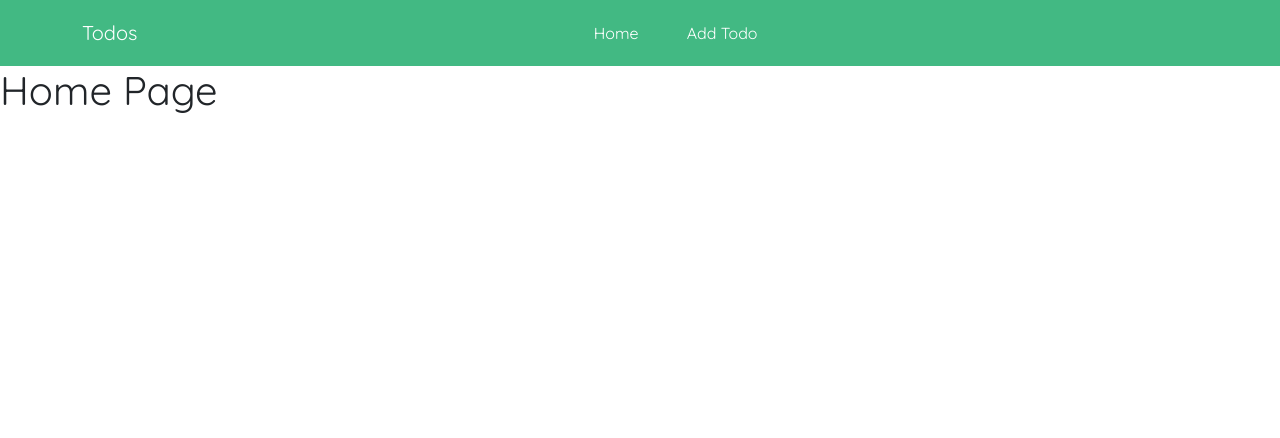
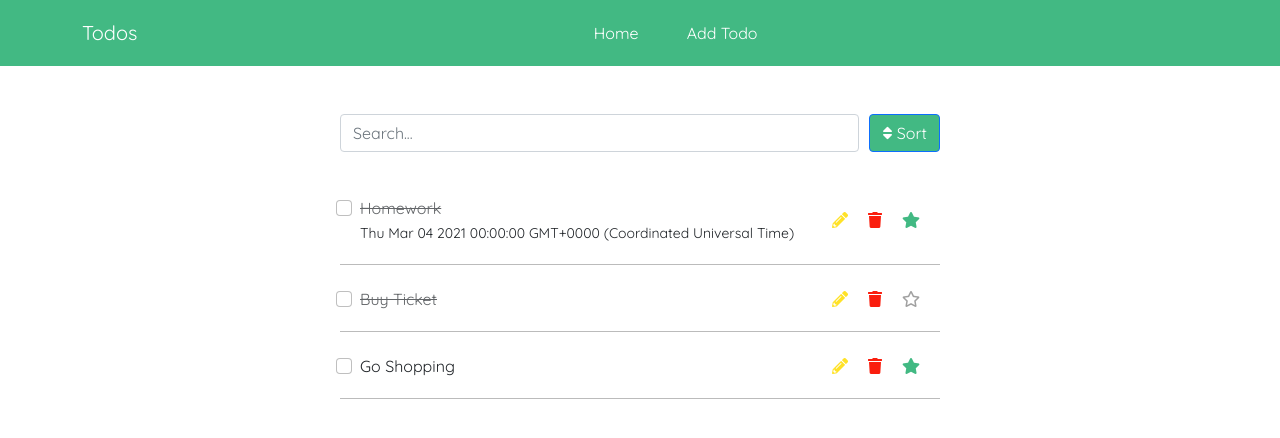
Before and after one commit to NightCoderMMCoder/Vue3TodoApp, a Vue app: page / in a window 1280 px wide. Shown: the top 438 px of the page. Built offline with nearby package versions, Linux system fonts and the light colour scheme.

Commit message:
3-TodosList

```diff
--- a/src/App.vue
+++ b/src/App.vue
@@ -1,6 +1,8 @@
 <template>
   <Navbar />
-  <router-view />
+  <main class="my-5">
+    <router-view />
+  </main>
 </template>
 
 <script>
@@ -9,3 +11,11 @@ export default {
   components: { Navbar },
 };
 </script>
+
+<style>
+main {
+  width: 100%;
+  max-width: 600px;
+  margin: 0 auto;
+}
+</style>
--- /dev/null
+++ b/src/components/Todos/SearchBox.vue
@@ -0,0 +1,64 @@
+<template>
+  <div class="search mb-4">
+    <input type="text" class="form-control" placeholder="Search..." />
+    <div class="dropdown">
+      <button
+        class="btn btn-primary dropdown-toggle"
+        type="button"
+        id="sort"
+        data-bs-toggle="dropdown"
+        aria-expanded="false"
+      >
+        <i class="fas fa-sort"></i> Sort
+      </button>
+      <ul class="dropdown-menu" aria-labelledby="sort">
+        <li>
+          <a class="dropdown-item" href="#">
+            <i class="fas fa-globe"></i> All
+          </a>
+        </li>
+        <li>
+          <a class="dropdown-item" href="#">
+            <i class="fas fa-sort-alpha-down"></i> Alphabetically
+          </a>
+        </li>
+        <li>
+          <a class="dropdown-item" href="#">
+            <i class="fas fa-star"></i> Importance
+          </a>
+        </li>
+        <li>
+          <a class="dropdown-item" href="#">
+            <i class="fas fa-calendar"></i> Due Date
+          </a>
+        </li>
+        <li>
+          <a class="dropdown-item" href="#">
+            <i class="fas fa-check"></i> Completed
+          </a>
+        </li>
+      </ul>
+    </div>
+  </div>
+</template>
+
+<script>
+export default {};
+</script>
+
+<style scoped>
+.dropdown-toggle::after {
+  display: none;
+}
+.search {
+  display: flex;
+}
+.search input {
+  margin-right: 10px;
+}
+.fas:not(button .fas),
+.far {
+  color: var(--primary);
+  margin-right: 10px;
+}
+</style>
--- /dev/null
+++ b/src/components/Todos/TodosList.vue
@@ -0,0 +1,90 @@
+<template>
+  <div class="todos-list">
+    <div class="form-check" v-for="todo in todos" :key="todo.id">
+      <input class="form-check-input" type="checkbox" value="" id="" />
+      <label class="form-check-label" for="">
+        <p class="mb-0">
+          <span :class="{ completed: todo.completed }">{{ todo.task }}</span>
+          <br />
+          <small>{{ todo.dueDate }}</small>
+        </p>
+        <span>
+          <i class="fas fa-pencil-alt"></i>
+          <i class="fas fa-trash"></i>
+          <i class="far fa-star" :class="{ important: todo.important }"></i>
+        </span>
+      </label>
+    </div>
+  </div>
+</template>
+
+<script>
+import { ref } from "vue";
+export default {
+  setup() {
+    const todos = ref([
+      {
+        id: 1,
+        task: "Homework",
+        completed: true,
+        important: true,
+        dueDate: new Date(2021, 2, 4),
+      },
+      {
+        id: 2,
+        task: "Buy Ticket",
+        completed: true,
+      },
+      {
+        id: 3,
+        task: "Go Shopping",
+        important: true,
+      },
+    ]);
+    return { todos };
+  },
+};
+</script>
+
+<style scoped>
+.form-check {
+  border-bottom: 1px solid #bbbbbb;
+  padding: 20px;
+}
+.form-check-label {
+  display: flex;
+  justify-content: space-between;
+  align-items: center;
+}
+.completed {
+  transition: 0.3s linear;
+  text-decoration: line-through;
+  opacity: 0.7;
+}
+.fa-calendar {
+  color: var(--primary);
+}
+.fa-star {
+  color: rgb(160, 160, 160);
+  cursor: pointer;
+}
+.important {
+  font-weight: bold;
+  color: var(--primary);
+}
+.overDue {
+  color: red;
+}
+.overDue .fas {
+  color: red;
+}
+.fa-trash {
+  margin: 0 20px;
+  color: #fa1e0e;
+  cursor: pointer;
+}
+.fa-pencil-alt {
+  color: #ffe227;
+  cursor: pointer;
+}
+</style>
--- a/src/views/Home.vue
+++ b/src/views/Home.vue
@@ -1,11 +1,15 @@
 <template>
   <div class="home">
-    <h1>Home Page</h1>
+    <SearchBox />
+    <TodosList />
   </div>
 </template>
 
 <script>
+import SearchBox from "../components/Todos/SearchBox.vue";
+import TodosList from "../components/Todos/TodosList.vue";
 export default {
+  components: { SearchBox, TodosList },
   name: "Home",
 };
 </script>
```
Also changed, not shown: src/components/Todos/TodoItem.vue (added).
